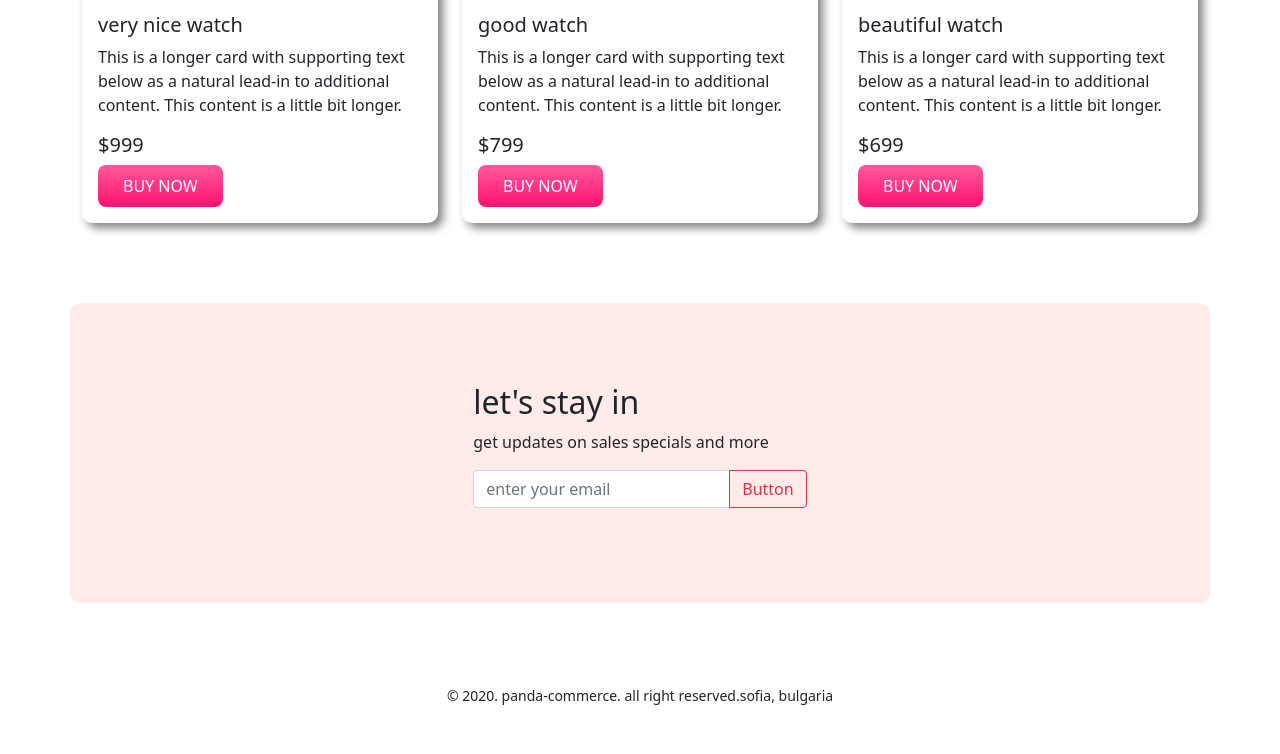
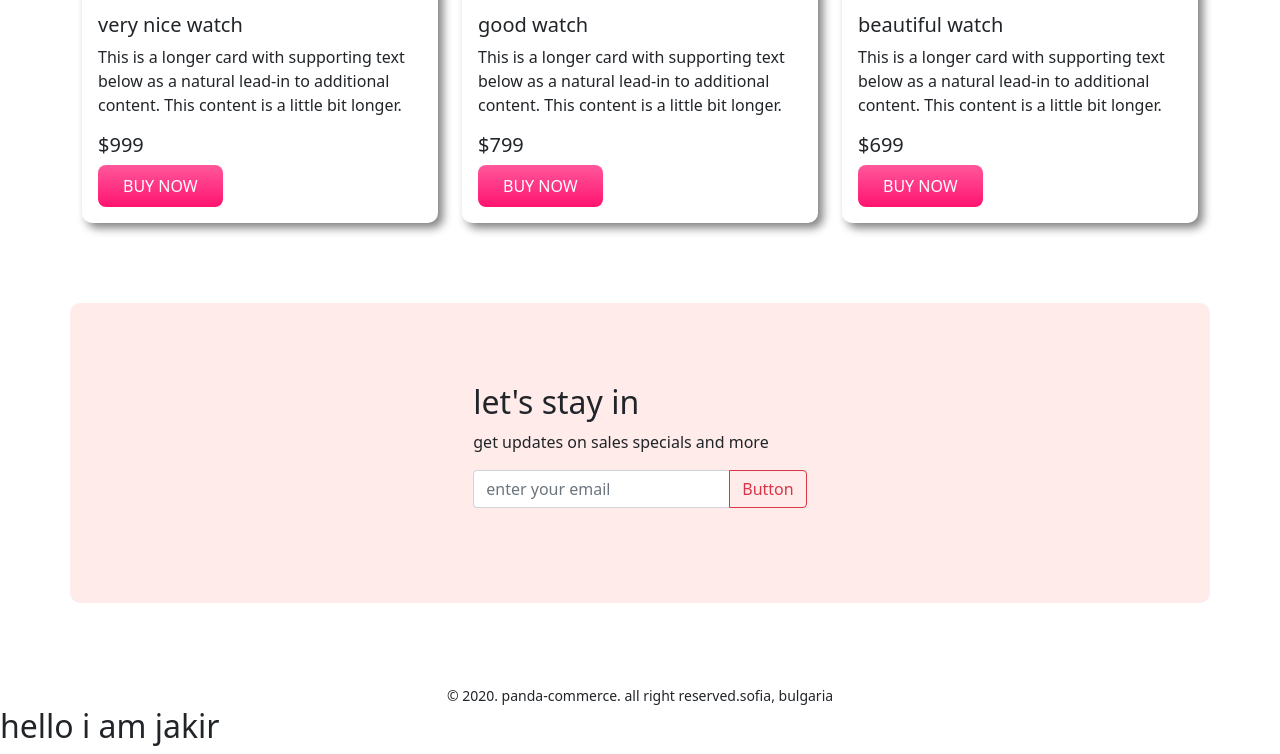
Before and after one commit to jakirphero/panda-commerce, a plain HTML site: page index.html in a window 1280 px wide. Shown: the part 2617-3371 px from the top of the page. Before the commit the page ends 3324 px from the top, so only its background shows below. Drawn offline with nearby package versions, Linux system fonts and the light colour scheme.

Commit message:
new work

```diff
--- a/index.html
+++ b/index.html
@@ -255,6 +255,7 @@
     <footer>
       <small>© 2020. panda-commerce. all right reserved.sofia, bulgaria</small>
     </footer>
+    <h2>hello i am jakir</h2>
     <script src="https://cdn.jsdelivr.net/npm/@popperjs/core@2.10.2/dist/umd/popper.min.js" integrity="sha384-7+zCNj/IqJ95wo16oMtfsKbZ9ccEh31eOz1HGyDuCQ6wgnyJNSYdrPa03rtR1zdB" crossorigin="anonymous"></script>
     <script src="https://cdn.jsdelivr.net/npm/bootstrap@5.1.3/dist/js/bootstrap.min.js" integrity="sha384-QJHtvGhmr9XOIpI6YVutG+2QOK9T+ZnN4kzFN1RtK3zEFEIsxhlmWl5/YESvpZ13" crossorigin="anonymous"></script>
 </body>
```
